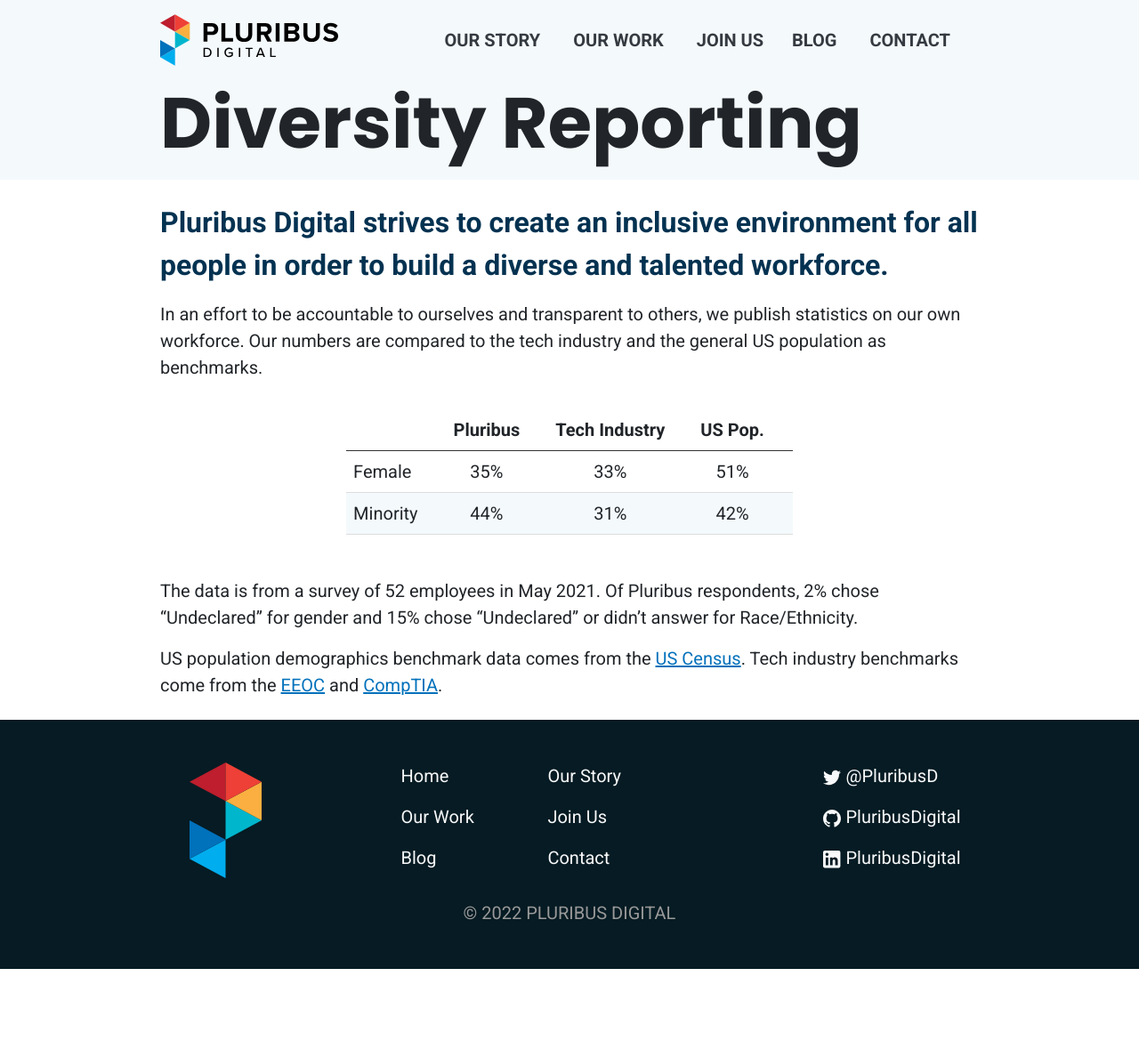
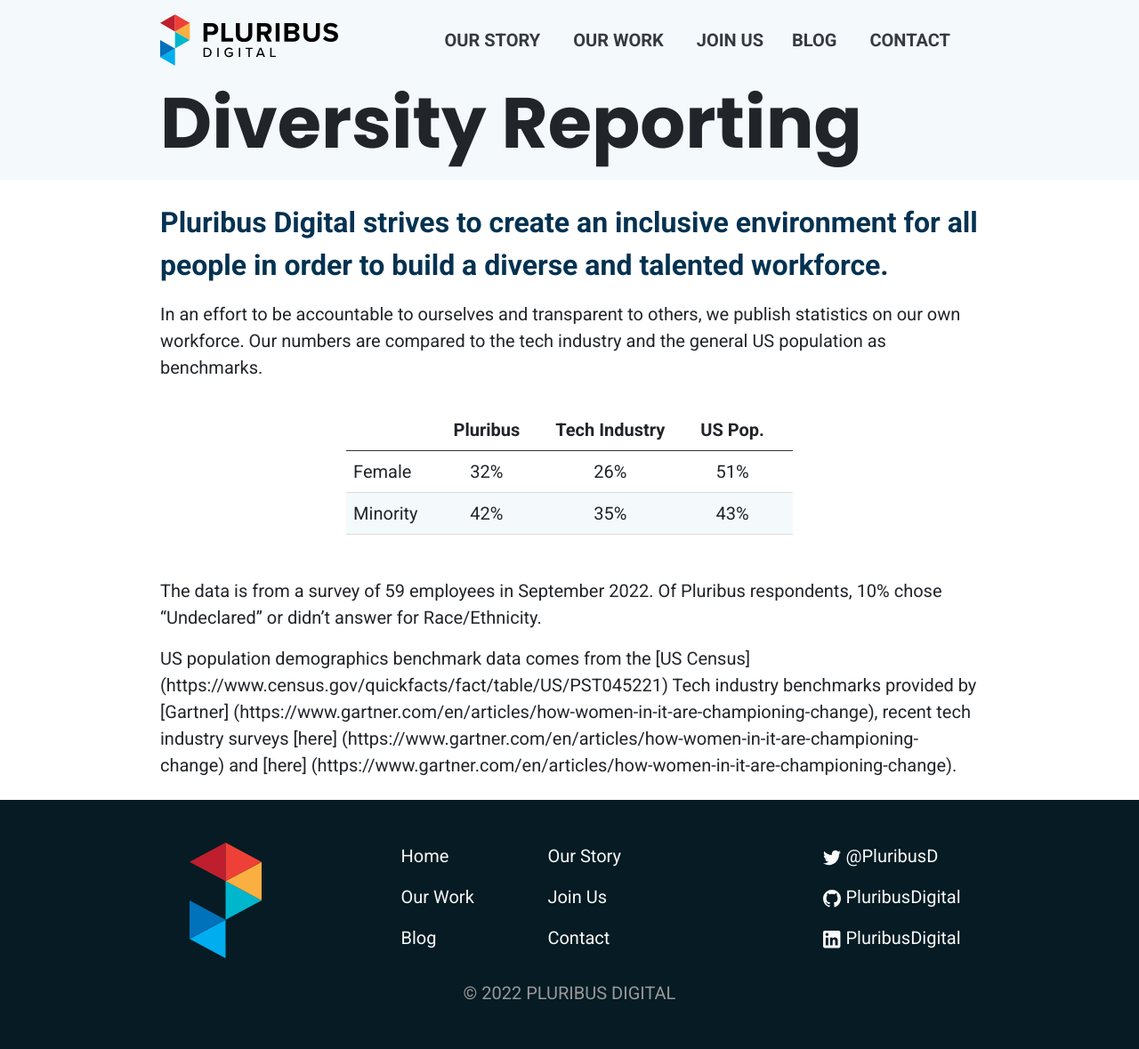
Before and after one commit to PluribusDigital/pluribusdigital-com, a Jekyll site: the page built from content/story/diversity.md, in a window 1280 px wide. Shown: the whole page at 89% size. Built offline with Jekyll 4.4.1, drawn with Linux system fonts in a browser that asks for light colours; before the commit the page ends 1089 px from its top, so only the background shows below that.

Commit message:
Update diversity.md
Updated 2022 diversity stats

```diff
--- a/content/story/diversity.md
+++ b/content/story/diversity.md
@@ -9,10 +9,10 @@
 
 | | Pluribus | Tech Industry | US Pop. |
 | :--- | :---: | :---: | :---: |
-| Female | 35% | 33% | 51% |
-| Minority | 44% | 31% | 42% |
+| Female | 32% | 26% | 51% |
+| Minority | 42% | 35% | 43% |
 
 
-The data is from a survey of 52 employees in May 2021. Of Pluribus respondents, 2% chose “Undeclared” for gender and 15% chose “Undeclared” or didn’t answer for Race/Ethnicity.
+The data is from a survey of 59 employees in September 2022. Of Pluribus respondents, 10% chose “Undeclared” or didn’t answer for Race/Ethnicity.
 
-US population demographics benchmark data comes from the [US Census](https://www.census.gov/quickfacts/fact/table/US/IPE120218). Tech industry benchmarks come from the [EEOC](https://www.eeoc.gov/special-report/diversity-high-tech) and [CompTIA](https://www.comptia.org/content/research/diversity-in-the-high-tech-industry).
+US population demographics benchmark data comes from the [US Census] (https://www.census.gov/quickfacts/fact/table/US/PST045221) Tech industry benchmarks provided by [Gartner] (https://www.gartner.com/en/articles/how-women-in-it-are-championing-change), recent tech industry surveys [here] (https://www.gartner.com/en/articles/how-women-in-it-are-championing-change) and [here] (https://www.gartner.com/en/articles/how-women-in-it-are-championing-change).
```
